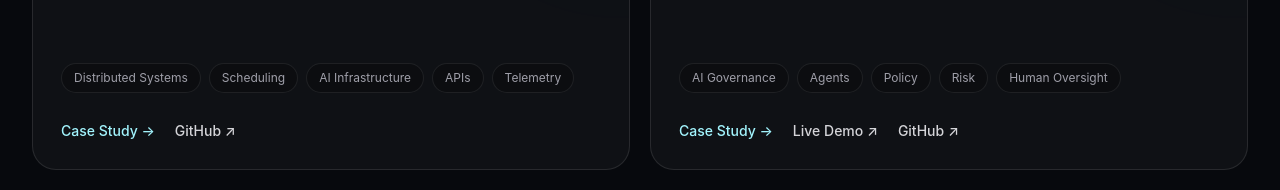
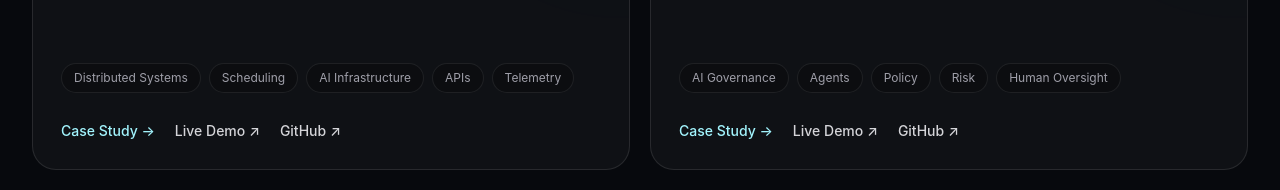
Before and after one commit to abhay799/abhay-portfolio, a Next.js app: page / in a window 1280 px wide. Shown: the part 3220-3410 px from the top of the page. Built offline with nearby package versions, Linux system fonts and the light colour scheme.

Commit message:
Add MERCURY X live demo

```diff
--- a/data/site.ts
+++ b/data/site.ts
@@ -150,6 +150,8 @@ export const mercuryXProject: Project = {
   ],
   github:
     "https://github.com/abhay799/mercury-x",
+  demo:
+    "https://mercury-x-gules.vercel.app",
   caseStudy: "/projects/mercury-x",
 };
 
```
Also changed, not shown: 1 other file (tests, documents, lock files or other folders).
